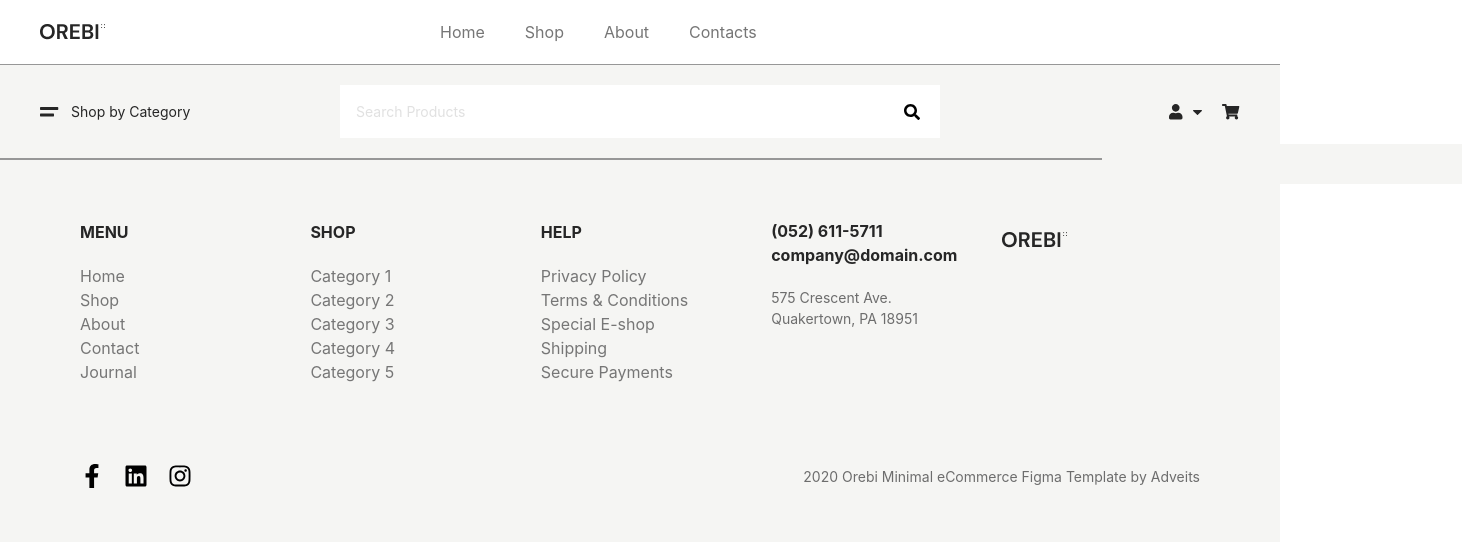
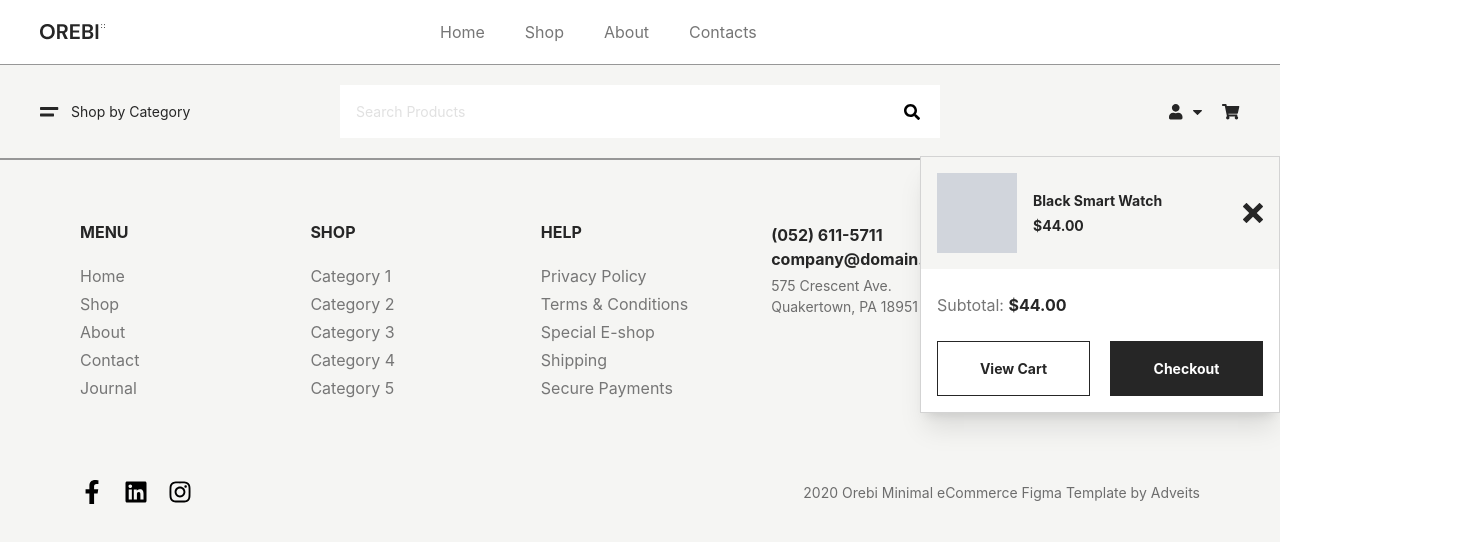
Before and after one commit to sumaiya-hassan-code/OrebiMain, a React (Vite) app: page / in a window 1280 px wide. Both pictures are taken after a click on the element 1231 px from the left and 111 px from the top of the page. Shown: the top 542 px of the page, 1462 px wide, since content can reach past the window. Built offline with nearby package versions, Linux system fonts and the light colour scheme.

Commit message:
Update OREBI website

```diff
--- a/src/Layouts/Footer.jsx
+++ b/src/Layouts/Footer.jsx
@@ -12,7 +12,7 @@ const Footer = () => {
         <Flex className={'grid grid-cols-1 sm:grid-cols-2 lg:grid-cols-5 gap-10 lg:gap-8'}>
           <div className="flex flex-col gap-y-5">
             <h3 className={"text-[16px] font-bold text-[#262626]"}>MENU</h3>
-            <ul className="gap-y-5">
+            <ul className="flex flex-col gap-y-1">
               <li><Link to={'/home'} className={"text-[#767676] mt-5 hover:font-bold hover:text-[#262626] transition-all duration-300"}>Home</Link></li>
               <li><Link to={'/shop'} className={"text-[#767676] hover:font-bold hover:text-[#262626] transition-all duration-300"}>Shop</Link></li>
               <li><Link to={'/about'} className={"text-[#767676] hover:font-bold hover:text-[#262626] transition-all duration-300"}>About</Link></li>
@@ -23,7 +23,7 @@ const Footer = () => {
 
           <div className="flex flex-col gap-y-5">
             <h3 className={"text-[16px] font-bold text-[#262626]"}>SHOP</h3>
-            <ul className="gap-y-5">
+            <ul className="flex flex-col gap-y-1">
               <li><Link to={'/home'} className={"text-[#767676] hover:font-bold hover:text-[#262626] transition-all duration-300"}>Category 1</Link></li>
               <li><Link to={'/shop'} className={"text-[#767676] hover:font-bold hover:text-[#262626] transition-all duration-300"}>Category 2</Link></li>
               <li><Link to={'/about'} className={"text-[#767676] hover:font-bold hover:text-[#262626] transition-all duration-300"}>Category 3</Link></li>
@@ -34,7 +34,7 @@ const Footer = () => {
 
           <div className="flex flex-col gap-y-5">
             <h3 className={"text-[16px] font-bold text-[#262626]"}>HELP</h3>
-            <ul className="gap-y-5">
+            <ul className="flex flex-col gap-y-1">
               <li><Link to={'/shop'} className={"text-[#767676] hover:font-bold hover:text-[#262626] transition-all duration-300"}>Privacy Policy</Link></li>
               <li><Link to={'/about'} className={"text-[#767676] hover:font-bold hover:text-[#262626] transition-all duration-300"}>Terms & Conditions</Link></li>
               <li><Link to={'/contact'} className={"text-[#767676] hover:font-bold hover:text-[#262626] transition-all duration-300"}>Special E-shop</Link></li>
@@ -42,14 +42,14 @@ const Footer = () => {
               <li><Link to={'/home'} className={"text-[#767676] hover:font-bold hover:text-[#262626] transition-all duration-300"}>Secure Payments</Link></li>
             </ul>
           </div>
-          <div className="flex flex-col gap-y-5">
-            <div className="text-[16px] font-bold text-[#262626] -mt-14">
+          <div className="flex flex-col gap-y-1">
+            <div className="text-[16px] font-bold text-[#262626] -mt-20">
               <p>(052) 611-5711</p>
               <p>company@domain.com</p>
             </div>
             <p className="text-[14px] text-[#6D6D6D]">575 Crescent Ave. Quakertown, PA 18951</p>
           </div>
-          <div className="-mt-31">
+          <div className="-mt-35">
             <Image imgSrc={logo} className={''}/>
           </div>
         </Flex>
--- a/src/Layouts/Header.jsx
+++ b/src/Layouts/Header.jsx
@@ -5,6 +5,7 @@ import logo from "../assets/OREBI©.png"
 import { Link } from "react-router-dom"
 import { FaSearch } from "react-icons/fa";
 import { useState, useRef, useEffect } from "react"
+import { ImCross } from "react-icons/im";
 
 const Header = () => {
 
@@ -75,12 +76,12 @@ const Header = () => {
                     {showCategory && (
                     <div className="bg-[#2D2D2D] absolute top-15 w-[250px] ">
                         <ul>
-                            <li className="p-3 text-[14px] text-white border-b border-[#D8D8D8] hover:font-bold transition-all duration-300"><Link>Accesories</Link></li>
-                            <li className="p-3 text-[14px] text-white border-b border-[#D8D8D8] hover:font-bold transition-all duration-300"><Link>Furniture</Link></li>
-                            <li className="p-3 text-[14px] text-white border-b border-[#D8D8D8] hover:font-bold transition-all duration-300"><Link>Electronics</Link></li>
-                            <li className="p-3 text-[14px] text-white border-b border-[#D8D8D8] hover:font-bold transition-all duration-300"><Link>Clothes</Link></li>
-                            <li className="p-3 text-[14px] text-white border-b border-[#D8D8D8] hover:font-bold transition-all duration-300"><Link>Bags</Link></li>
-                            <li className="p-3 text-[14px] text-white border-b border-[#D8D8D8] hover:font-bold transition-all duration-300"><Link>Home appliances</Link></li>
+                            <li className="p-3 text-[14px] text-white border-b border-white/10 hover:font-bold transition-all duration-300"><Link>Accesories</Link></li>
+                            <li className="p-3 text-[14px] text-white border-b border-white/10 hover:font-bold transition-all duration-300"><Link>Furniture</Link></li>
+                            <li className="p-3 text-[14px] text-white border-b border-white/10 hover:font-bold transition-all duration-300"><Link>Electronics</Link></li>
+                            <li className="p-3 text-[14px] text-white border-b border-white/10 hover:font-bold transition-all duration-300"><Link>Clothes</Link></li>
+                            <li className="p-3 text-[14px] text-white border-b border-white/10 hover:font-bold transition-all duration-300"><Link>Bags</Link></li>
+                            <li className="p-3 text-[14px] text-white border-b border-white/10 hover:font-bold transition-all duration-300"><Link>Home appliances</Link></li>
                         </ul>
                     </div>
                     )}
@@ -106,8 +107,8 @@ const Header = () => {
                             </svg>
                             {showUser && (
                             <div className="absolute top-10 -left-30 flex flex-col items-center">
-                                <div className="bg-[#2B2B2B] text-white text-[14px] font-bold px-9 py-5">My Account</div>
-                                <div className="bg-white text-[#2B2B2B] text-[14px] px-12.5 py-5">Log Out</div>
+                                <Link to={"/"}><div className="bg-[#2B2B2B] text-white text-[14px] font-bold px-9 py-5">My Account</div></Link>
+                                <Link to={"/"}><div className="bg-white text-[#2B2B2B] text-[14px] px-12.5 py-5">Log Out</div></Link>
                             </div>
                             )}
                         </div>
@@ -118,20 +119,51 @@ const Header = () => {
                             <svg xmlns="http://www.w3.org/2000/svg" width="18" height="16" viewBox="0 0 18 16" fill="none">
                                 <path d="M15.8966 9.0698L17.3195 2.80893C17.4223 2.35689 17.0787 1.92642 16.6151 1.92642H4.79221L4.51631 0.577625C4.44757 0.241435 4.15174 0 3.80857 0H0.722408C0.323428 0 0 0.323428 0 0.722408V1.20401C0 1.60299 0.323428 1.92642 0.722408 1.92642H2.82591L4.9404 12.2639C4.43453 12.5548 4.09365 13.1003 4.09365 13.7258C4.09365 14.6567 4.84832 15.4114 5.77926 15.4114C6.71021 15.4114 7.46488 14.6567 7.46488 13.7258C7.46488 13.254 7.27083 12.8277 6.95848 12.5217H13.2689C12.9566 12.8277 12.7625 13.254 12.7625 13.7258C12.7625 14.6567 13.5172 15.4114 14.4482 15.4114C15.3791 15.4114 16.1338 14.6567 16.1338 13.7258C16.1338 13.0584 15.7458 12.4816 15.1832 12.2085L15.3493 11.4778C15.452 11.0258 15.1084 10.5953 14.6449 10.5953H6.56539L6.36839 9.63211H15.1922C15.5295 9.63211 15.8218 9.39871 15.8966 9.0698Z" fill="#262626"/>
                             </svg>
-                            {showCart && (
-                            <div className="absolute top-10 -left-30 flex flex-col items-center">
-                                <div className="w-[360px] p-5  bg-[#F5F5F3]"></div>
-                                <div className="w-[360px] p-5 "></div>
+                        </div>
+
+                        {showCart && (
+                            <div className="absolute top-39 right-0 z-50 w-[360px] bg-white border border-[#262626]/20 shadow-xl">
+                            <div className="flex items-center justify-between bg-[#F5F5F3] p-4 mb-5">
+                                <div className="flex items-center gap-x-4">
+                                    <div className="w-20 h-20 bg-gray-300">
+                                    </div>
+                                    <div>
+                                        <h3 className="text-[14px] font-bold text-[#262626]">Black Smart Watch</h3>
+                                        <p className="text-[14px] font-bold text-[#262626] mt-1">$44.00</p>
+                                    </div>
+                                </div>
+                                <div>
+                                    <span className="cursor-text text-xl text-[#262626]"><ImCross /></span>
+                                </div>
                             </div>
-                            )}
-                        </div>
+
+                                <div className="px-4 py-1 mb-5">
+                                    <p className="text-[16px] text-[#767676]">
+                                    Subtotal: <span className="font-bold text-[#262626]">$44.00</span></p>
+                                </div>
+
+                                <div className="flex items-center px-4 pb-4 justify-between gap-x-5">
+                                <Link
+                                    to="/cart"
+                                    className="w-1/2 border border-[#262626] py-4 text-center text-[14px] font-bold text-[#262626] hover:bg-[#262626] hover:text-white transition-all duration-300">
+                                    View Cart
+                                </Link>
+                                <Link
+                                    to="/checkout"
+                                    className="w-1/2 bg-[#262626] border border-[#262626] py-4 text-center text-[14px] font-bold text-white hover:bg-transparent hover:text-[#262626] transition-all duration-300">
+                                    Checkout
+                                </Link>
+                                </div>
+
+                            </div>
+                        )}
                     </Flex>
                 </div>
             </Flex>
         </Container>
     </div>
     </>
-  )
+    )
 }
 
 export default Header
```
